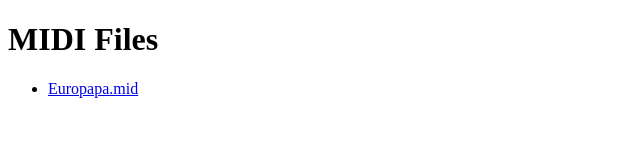
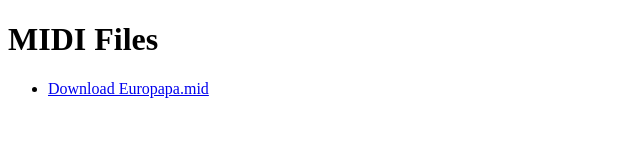
Before and after one commit to SmacktasticMIDI/midi-files, a plain HTML site: page index.html in a window 1280 px wide. Shown: the whole page, without its empty margins (0-640 px from the left). Drawn offline with Linux system fonts and the light colour scheme.

Commit message:
Update index.html

```diff
--- a/index.html
+++ b/index.html
@@ -8,7 +8,7 @@
 <body>
     <h1>MIDI Files</h1>
     <ul>
-        <li><a href="Europapa.mid">Europapa.mid</a></li>
+        <li><a href="https://drive.google.com/file/d/1eM4-WsDEX4UIEmMwXBK9KSFpEn48lUi6/view?usp=drive_link" download>Download Europapa.mid</a></li>
     </ul>
 </body>
 </html>
```
